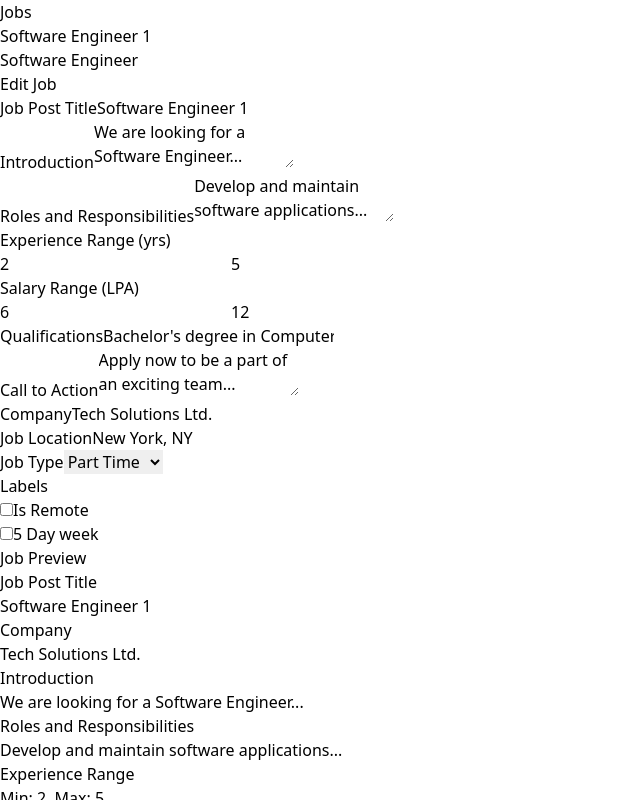
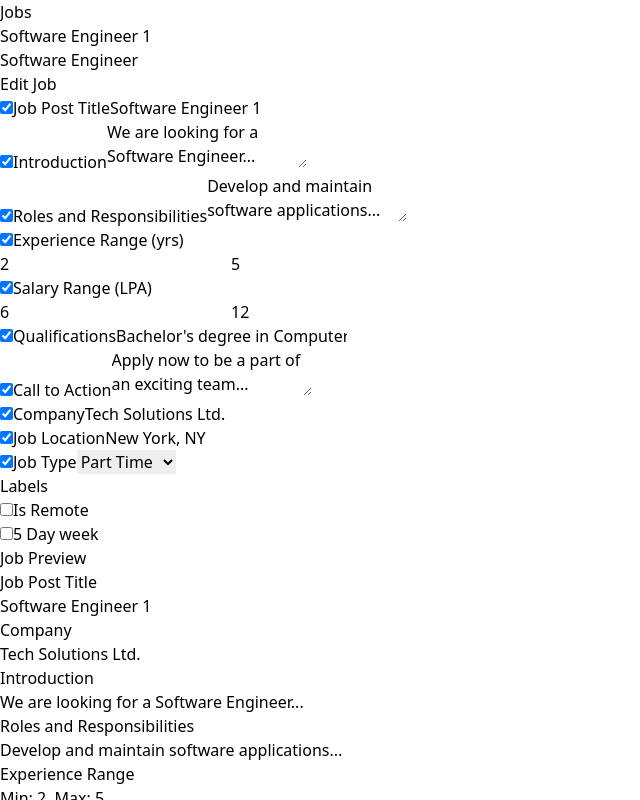
Before and after one commit to Vivek7038/job-post-manager, a React (Vite) app: page / in a window 1280 px wide. Both pictures are taken after a click on the button "Software Engineer 1". Shown: the top 800 px of the page, without its empty margins (0-640 px from the left). Built offline with nearby package versions, Linux system fonts and the light colour scheme.

Commit message:
added checkboxes and visibility logic in sync with previewer

```diff
--- a/src/App.jsx
+++ b/src/App.jsx
@@ -6,7 +6,19 @@
 const App = () => {
   const [jobs, setJobs] = useState(JobPostData);
   const [selectedJobId, setSelectedJobId] = useState(null);
-
+  const [fieldVisibility, setFieldVisibility] = useState({
+    title: true,
+    introduction: true,
+    rolesAndResponsibilities: true,
+    experienceRange: true,
+    qualifications: true,
+    salaryRange: true,
+    callToAction: true,
+    company: true,
+    jobLocation: true,
+    jobType: true,
+    labels: true,
+  });
   const handleSelectJob = (id) => {
     setSelectedJobId(id);
   };
@@ -16,14 +28,19 @@
   };
 
   const selectedJob = jobs.find((job) => job.id === selectedJobId);
-
+  const toggleFieldVisibility = (fieldName, isChecked) => {
+    setFieldVisibility({
+      ...fieldVisibility,
+      [fieldName]: isChecked,
+    });
+  };
   return (
     <div className="flex">
       <Sidebar jobs={jobs} onSelectJob={handleSelectJob} />
       {selectedJob && (
         <>
-          <Editor job={selectedJob} setJob={handleJobChange} />
-          <Previewer job={selectedJob} />
+          <Editor job={selectedJob} setJob={handleJobChange}  fieldVisibility={fieldVisibility} toggleFieldVisibility={toggleFieldVisibility}/>
+          <Previewer job={selectedJob}  fieldVisibility={fieldVisibility} />
         </>
       )}
     </div>
--- a/src/components/Editor.jsx
+++ b/src/components/Editor.jsx
@@ -1,6 +1,6 @@
 import React, { useState, useEffect } from "react";
 
-const Editor = ({ job, setJob }) => {
+const Editor = ({ job, setJob, fieldVisibility, toggleFieldVisibility }) => {
   const [formData, setFormData] = useState({
     title: "",
     introduction: "",
@@ -51,10 +51,6 @@
       ...job,
       [name]: value,
     });
-    console.log({
-      ...job,
-      [name]: value,
-    });
   };
 
   const handleRangeChange = (e, rangeField) => {
@@ -94,6 +90,12 @@
       labels: updatedLabels,
     });
   };
+
+  const handleVisibilityCheckboxChange = (e) => {
+    const { name, checked } = e.target;
+    toggleFieldVisibility(name, checked);
+  };
+
   if (!job) return null;
 
   return (
@@ -101,7 +103,16 @@
       <h2 className="text-lg font-semibold mb-4">Edit Job</h2>
       <form>
         <div className="mb-4">
-          <label className="block text-sm mb-1">Job Post Title</label>
+          <label className="block text-sm mb-1">
+            <input
+              type="checkbox"
+              name="title"
+              checked={fieldVisibility.title}
+              onChange={handleVisibilityCheckboxChange}
+              className="mr-2"
+            />
+            Job Post Title
+          </label>
           <input
             type="text"
             name="title"
@@ -111,7 +122,16 @@
           />
         </div>
         <div className="mb-4">
-          <label className="block text-sm mb-1">Introduction</label>
+          <label className="block text-sm mb-1">
+            <input
+              type="checkbox"
+              name="introduction"
+              checked={fieldVisibility.introduction}
+              onChange={handleVisibilityCheckboxChange}
+              className="mr-2"
+            />
+            Introduction
+          </label>
           <textarea
             name="introduction"
             value={formData.introduction}
@@ -121,23 +141,33 @@
         </div>
         <div className="mb-4">
           <label className="block text-sm mb-1">
+            <input
+              type="checkbox"
+              name="rolesAndResponsibilities"
+              checked={fieldVisibility.rolesAndResponsibilities}
+              onChange={handleVisibilityCheckboxChange}
+              className="mr-2"
+            />
             Roles and Responsibilities
           </label>
           <textarea
             name="rolesAndResponsibilities"
             value={formData.rolesAndResponsibilities}
             onChange={handleChange}
-            className="w-full p-2 border  border-gray-300
-            rounded-md
-            shadow-sm
-            focus:border-indigo-300
-            focus:ring
-            focus:ring-indigo-200
-            focus:ring-opacity-50"
+            className="w-full p-2 border border-gray-300 rounded-md shadow-sm focus:border-indigo-300 focus:ring focus:ring-indigo-200 focus:ring-opacity-50"
           />
         </div>
         <div className="mb-4">
-          <label className="block text-sm mb-1">Experience Range (yrs)</label>
+          <label className="block text-sm mb-1">
+            <input
+              type="checkbox"
+              name="experienceRange"
+              checked={fieldVisibility.experienceRange}
+              onChange={handleVisibilityCheckboxChange}
+              className="mr-2"
+            />
+            Experience Range (yrs)
+          </label>
           <div className="flex">
             <input
               type="number"
@@ -156,7 +186,16 @@
           </div>
         </div>
         <div className="mb-4">
-          <label className="block text-sm mb-1">Salary Range (LPA)</label>
+          <label className="block text-sm mb-1">
+            <input
+              type="checkbox"
+              name="salaryRange"
+              checked={fieldVisibility.salaryRange}
+              onChange={handleVisibilityCheckboxChange}
+              className="mr-2"
+            />
+            Salary Range (LPA)
+          </label>
           <div className="flex">
             <input
               type="number"
@@ -175,7 +214,16 @@
           </div>
         </div>
         <div className="mb-4">
-          <label className="block text-sm mb-1">Qualifications</label>
+          <label className="block text-sm mb-1">
+            <input
+              type="checkbox"
+              name="qualifications"
+              checked={fieldVisibility.qualifications}
+              onChange={handleVisibilityCheckboxChange}
+              className="mr-2"
+            />
+            Qualifications
+          </label>
           <input
             type="text"
             name="qualifications"
@@ -185,22 +233,34 @@
           />
         </div>
         <div className="mb-4">
-          <label className="block text-sm mb-1">Call to Action</label>
+          <label className="block text-sm mb-1">
+            <input
+              type="checkbox"
+              name="callToAction"
+              checked={fieldVisibility.callToAction}
+              onChange={handleVisibilityCheckboxChange}
+              className="mr-2"
+            />
+            Call to Action
+          </label>
           <textarea
             name="callToAction"
             value={formData.callToAction}
             onChange={handleChange}
-            className="w-full p-2 border  border-gray-300
-            rounded-md
-            shadow-sm
-            focus:border-indigo-300
-            focus:ring
-            focus:ring-indigo-200
-            focus:ring-opacity-50"
+            className="w-full p-2 border border-gray-300 rounded-md shadow-sm focus:border-indigo-300 focus:ring focus:ring-indigo-200 focus:ring-opacity-50"
           />
         </div>
         <div className="mb-4">
-          <label className="block text-sm mb-1">Company</label>
+          <label className="block text-sm mb-1">
+            <input
+              type="checkbox"
+              name="company"
+              checked={fieldVisibility.company}
+              onChange={handleVisibilityCheckboxChange}
+              className="mr-2"
+            />
+            Company
+          </label>
           <input
             type="text"
             name="company"
@@ -210,7 +270,16 @@
           />
         </div>
         <div className="mb-4">
-          <label className="block text-sm mb-1">Job Location</label>
+          <label className="block text-sm mb-1">
+            <input
+              type="checkbox"
+              name="jobLocation"
+              checked={fieldVisibility.jobLocation}
+              onChange={handleVisibilityCheckboxChange}
+              className="mr-2"
+            />
+            Job Location
+          </label>
           <input
             type="text"
             name="jobLocation"
@@ -220,7 +289,16 @@
           />
         </div>
         <div className="mb-4">
-          <label className="block text-sm mb-1">Job Type</label>
+          <label className="block text-sm mb-1">
+            <input
+              type="checkbox"
+              name="jobType"
+              checked={fieldVisibility.jobType}
+              onChange={handleVisibilityCheckboxChange}
+              className="mr-2"
+            />
+            Job Type
+          </label>
           <select
             name="jobType"
             value={formData.jobType}
--- a/src/components/Previewer.jsx
+++ b/src/components/Previewer.jsx
@@ -1,6 +1,6 @@
 import React from "react";
 
-const Previewer = ({ job }) => {
+const Previewer = ({ job, fieldVisibility }) => {
   if (!job) return null;
 
   // Array of field names and their corresponding labels
@@ -23,7 +23,7 @@
       <h2 className="text-lg font-semibold mb-4">Job Preview</h2>
       <div className="border p-4 rounded">
         {fields.map((field) =>
-          job[field.name] ? (
+          fieldVisibility[field.name] && job[field.name] ? (
             <div key={field.name} className="mb-4">
               <label className="block text-sm mb-1">{field.label}</label>
               {/* Rendering different types of fields accordingly */}
@@ -31,7 +31,10 @@
                 Array.isArray(job[field.name]) ? (
                   // Rendering array of labels
                   job[field.name].map((label, index) => (
-                    <span key={index} className="inline-block bg-gray-200 rounded-full px-3 py-1 text-sm font-semibold text-gray-700 mr-2">
+                    <span
+                      key={index}
+                      className="inline-block bg-gray-200 rounded-full px-3 py-1 text-sm font-semibold text-gray-700 mr-2"
+                    >
                       {label}
                     </span>
                   ))
```
